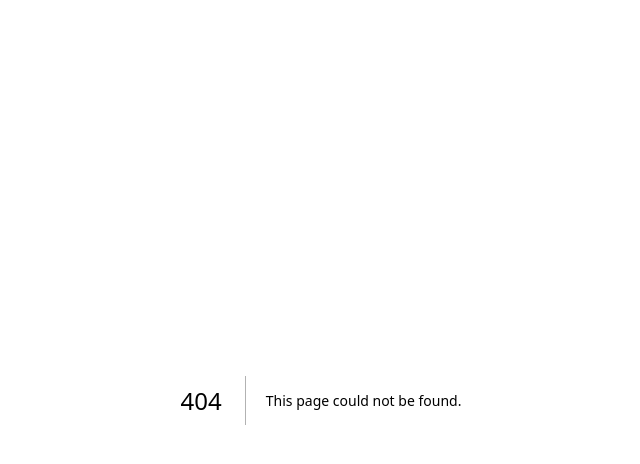
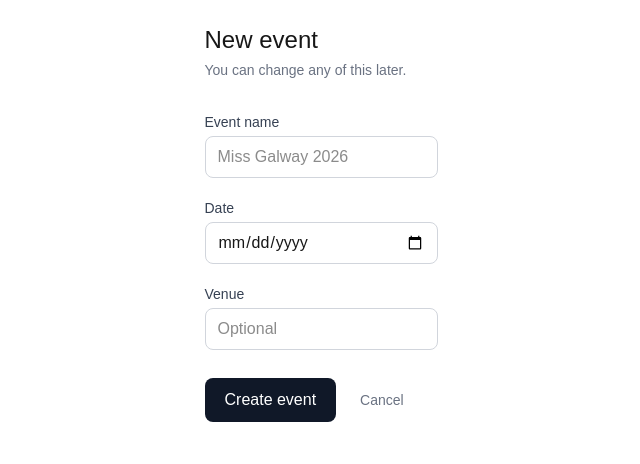
Before and after one commit to mithunk11/eventscore, a Next.js app: page /events/new in a window 1280 px wide. Before the commit this address had no page. Shown: the top 464 px of the page, without its empty margins (319-959 px from the left). Built offline with nearby package versions, Linux system fonts and the light colour scheme.

Commit message:
Create event

```diff
--- a/src/app/dashboard/page.tsx
+++ b/src/app/dashboard/page.tsx
@@ -24,27 +24,24 @@
           <p className="text-sm text-gray-500">{user.email}</p>
         </div>
         <form action={signOut}>
-          <button className="text-sm text-gray-500 hover:text-gray-900">
-            Sign out
-          </button>
+          <button className="text-sm text-gray-500 hover:text-gray-900">Sign out</button>
         </form>
       </div>
 
-      <h2 className="mb-4 text-lg font-medium">Your events</h2>
+      <div className="mb-4 flex items-center justify-between">
+        <h2 className="text-lg font-medium">Your events</h2>
+        <a href="/events/new" className="rounded-lg bg-gray-900 px-4 py-2 text-sm text-white">New event</a>
+      </div>
 
       {!events || events.length === 0 ? (
         <div className="rounded-xl border border-dashed border-gray-300 p-10 text-center">
           <p className="mb-1 text-gray-900">No events yet</p>
-          <p className="text-sm text-gray-500">
-            Create your first event to get started.
-          </p>
+          <p className="text-sm text-gray-500">Create your first event to get started.</p>
         </div>
       ) : (
         <ul className="flex flex-col gap-2">
           {events.map((event) => (
-            <li key={event.id} className="rounded-xl border border-gray-200 p-4">
-              {event.name}
-            </li>
+            <li key={event.id} className="rounded-xl border border-gray-200 p-4">{event.name}</li>
           ))}
         </ul>
       )}
--- /dev/null
+++ b/src/app/events/new/page.tsx
@@ -0,0 +1,110 @@
+'use client'
+
+import { useState } from 'react'
+import { useRouter } from 'next/navigation'
+import { createClient } from '@/lib/supabase/client'
+
+export default function NewEventPage() {
+  const [name, setName] = useState('')
+  const [eventDate, setEventDate] = useState('')
+  const [venue, setVenue] = useState('')
+  const [error, setError] = useState<string | null>(null)
+  const [saving, setSaving] = useState(false)
+  const router = useRouter()
+
+  async function handleSubmit(e: React.FormEvent) {
+    e.preventDefault()
+    setSaving(true)
+    setError(null)
+
+    const supabase = createClient()
+    const { data: { user } } = await supabase.auth.getUser()
+
+    if (!user) {
+      setError('Not signed in.')
+      setSaving(false)
+      return
+    }
+
+    const { error } = await supabase.from('events').insert({
+      owner_id: user.id,
+      name,
+      event_date: eventDate || null,
+      venue: venue || null,
+    })
+
+    if (error) {
+      setError(error.message)
+      setSaving(false)
+      return
+    }
+
+    router.push('/dashboard')
+    router.refresh()
+  }
+
+  return (
+    <main className="mx-auto max-w-lg p-6">
+      <h1 className="mb-1 text-2xl font-medium">New event</h1>
+      <p className="mb-8 text-sm text-gray-500">
+        You can change any of this later.
+      </p>
+
+      <form onSubmit={handleSubmit} className="flex flex-col gap-5">
+        <div>
+          <label className="mb-1 block text-sm text-gray-700">Event name</label>
+          <input
+            value={name}
+            onChange={(e) => setName(e.target.value)}
+            required
+            placeholder="Miss Galway 2026"
+            className="w-full rounded-lg border border-gray-300 px-3 py-2 outline-none focus:border-gray-900"
+          />
+        </div>
+
+        <div>
+          <label className="mb-1 block text-sm text-gray-700">Date</label>
+          <input
+            type="date"
+            value={eventDate}
+            onChange={(e) => setEventDate(e.target.value)}
+            className="w-full rounded-lg border border-gray-300 px-3 py-2 outline-none focus:border-gray-900"
+          />
+        </div>
+
+        <div>
+          <label className="mb-1 block text-sm text-gray-700">Venue</label>
+          <input
+            value={venue}
+            onChange={(e) => setVenue(e.target.value)}
+            placeholder="Optional"
+            className="w-full rounded-lg border border-gray-300 px-3 py-2 outline-none focus:border-gray-900"
+          />
+        </div>
+
+        {error && (
+          <p className="rounded-lg bg-red-50 px-3 py-2 text-sm text-red-700">
+            {error}
+          </p>
+        )}
+
+        <div className="mt-2 flex gap-3">
+          <button
+            type="submit"
+            disabled={saving}
+            className="rounded-lg bg-gray-900 px-5 py-2.5 text-white disabled:opacity-50"
+          >
+            {saving ? 'Creating…' : 'Create event'}
+          </button>
+          <button
+            type="button"
+            onClick={() => router.push('/dashboard')}
+            className="px-3 text-sm text-gray-500 hover:text-gray-900"
+          >
+            Cancel
+          </button>
+        </div>
+      </form>
+    </main>
+  )
+}
```
